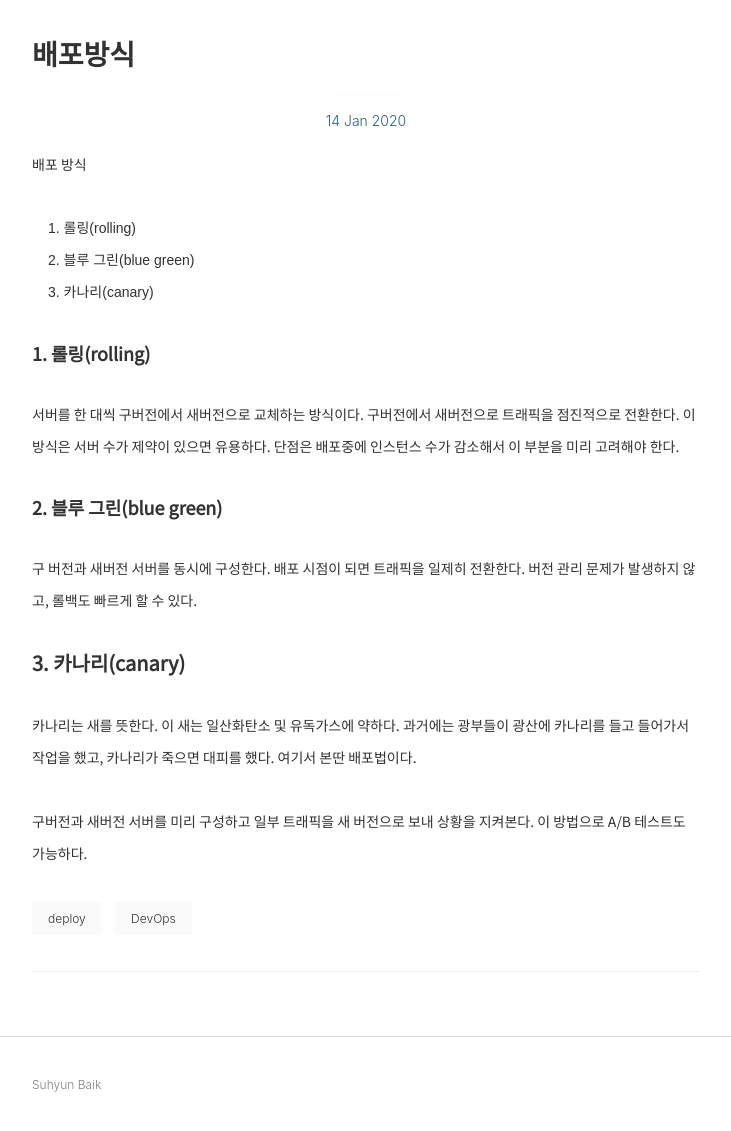
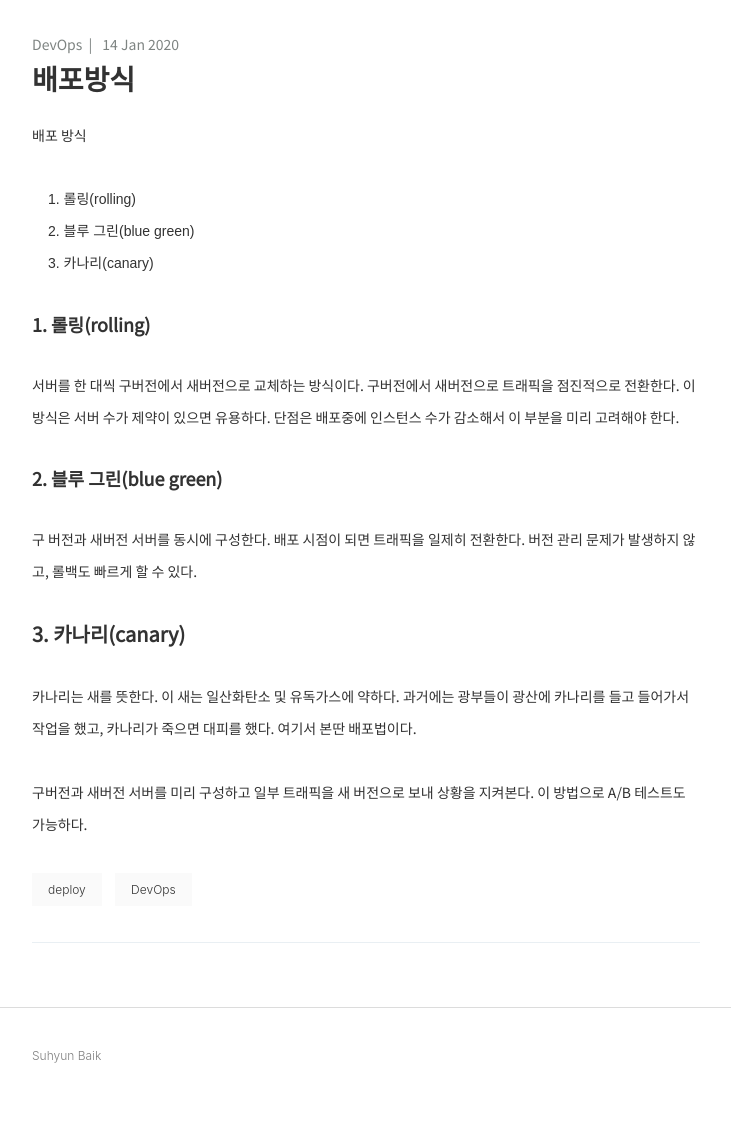
Before and after one commit to suhyunbaik/suhyunbaik.github.io, a Jekyll site: the page built from _posts/2020-01-14-deploy-method.md, in a window 1280 px wide, cut to the strip 169-1302 px from the top of the page. Shown: the whole strip, without its empty margins (274-1005 px from the left). Built offline with Jekyll 4.4.1, drawn with Linux system fonts in a browser that asks for light colours; after the commit the page ends 1273 px from its top, so only the background shows below that.

Commit message:
Fix error

```diff
--- a/_layouts/categories.html
+++ b/_layouts/categories.html
@@ -8,7 +8,7 @@ layout: default
         <div class='o-grid__col'>
             <article class='c-post'>
                 <div class='c-content'>
-                     {% for post in page.posts if page.categories == 'DevOps' %}
+                     {% for post in page.posts %}
                         {% include post-card.liquid %}
                     {% endfor %}
                 </div>
--- a/_layouts/devops_default.html
+++ /dev/null
@@ -1,129 +0,0 @@
-<!DOCTYPE html>
-<html lang='en'>
-<link href="https://fonts.googleapis.com/css?family=Noto+Sans+KR&display=swap" rel="stylesheet">
-<head>
-  <meta charset='utf-8'>
-  <meta http-equiv='X-UA-Compatible' content='IE=edge'>
-
-  <meta name="description" content="A pythonist in startup">
-  <meta name="keywords" content="Python, Developer, startup">
-  <meta name="author" content="Suhyun Baik">
-  <meta name='viewport' content='width=device-width, initial-scale=1'>
-
-  <!-- facebook start -->
-  <meta property="og:type"          content="website" />
-  <meta property="og:title"         content="{{ page.title }}" />
-  <meta property="og:description"   content="{{ page.title }}" />
-
-  <!-- Twitter start -->
-  <meta name="twitter:card" content="summary_large_image">
-  <meta name="twitter:title" content="{{ page.title }}">
-  <meta name="twitter:description" content="{{ page.title }}">
-
-  <!-- Google / Search Engine Tags / 구글 검색 엔진 -->
-  <meta itemprop="name" content="{{ page.title }}">
-  <meta itemprop="description" content="{{ page.title }}">
-
-  <title>{% if page.title %}{{ page.title }}{% else %}{{ site.title }}{% endif %}</title>
-  <meta name='description' content="{% if page.excerpt %}{{ page.excerpt | strip_html | strip_newlines | truncate: 160 }}{% else %}{{ site.description }}{% endif %}">
-  <link rel='canonical' href="{{ page.url | replace:'index.html','' | prepend: site.baseurl | prepend: site.url }}">
-  <link rel='alternate' type='application/rss+xml' title='{{ site.title }}' href="{{ '/feed.xml' | prepend: site.baseurl | prepend: site.url }}">
-  <!-- css   -->
-  <link rel="stylesheet" href="https://stackpath.bootstrapcdn.com/bootstrap/4.4.1/css/bootstrap.min.css" integrity="sha384-Vkoo8x4CGsO3+Hhxv8T/Q5PaXtkKtu6ug5TOeNV6gBiFeWPGFN9MuhOf23Q9Ifjh" crossorigin="anonymous">
-  <style>
-    {% capture inlineCSS %}
-      {% include app.scss %}
-    {% endcapture %}
-
-    {{ inlineCSS | scssify }}
-    .c-post__image {display: none}
-  </style>
-</head>
-<!-- Global site tag (gtag.js) - Google Analytics start -->
-<script async src="https://www.googletagmanager.com/gtag/js?id=UA-153773360-1"></script>
-<script>
-    window.dataLayer = window.dataLayer || [];
-
-    function gtag() {
-        dataLayer.push(arguments);
-    }
-
-    gtag('js', new Date());
-
-    gtag('config', 'UA-153773360-1');
-</script>
-<!-- Global site tag (gtag.js) - Google Analytics end -->
-
-<body>
-
-{% include analytics.html %}
-
-<div class='js-off-canvas-container c-off-canvas-container'>
-    {% include header.html %}
-
-<!--    {{ content }}-->
-
-{% include base_path %}
-
-{% if page.image %}
-  <meta property="og:image" content="{{ base_path }}/{{ page.image }}" />
-  <meta itemprop="og:image" content="{{ base_path }}/{{ page.image }}">
-  <meta name="twitter:image" content="{{ base_path }}/{{ page.image }}" />
-
-{% endif %}
-
-<div class='o-wrapper'>
-
-  <div class='o-grid'>
-    <div class='o-grid__col'>
-      <article class='c-post' itemscope itemtype='http://schema.org/BlogPosting'>
-
-        <h1 class='c-post__title'>{{ page.title }}</h1>
-
-        <time class='c-post__date' datetime='{{ page.date | date_to_xmlschema }}' itemprop='datePublished'>{{ page.date | date: '%d %b %Y' }}</time>
-
-        <div class='c-content' itemprop='articleBody'>
-          {% include page-image.html %}
-
-          {{ content }}
-        </div>
-
-        <div class='c-tags'>
-          {% for tag in page.tags %}
-            <a href='{{ site.baseurl }}/tag/{{ tag }}'>{{ tag }}</a>
-          {% endfor %}
-        </div>
-        <hr/>
-         <!-- Your share button code start-->
-          <div class="fb-share-button"
-            data-href="{{ site.url }}"
-            data-layout="button_count">
-          </div>
-        <!-- Your share button code end-->
-
-      </article>
-
-    </div>
-  </div>
-</div>
-
-    {% include footer.html %}
-</div>
-
-<script src="{{ '/js/jquery-3.1.1.min.js' | prepend: site.baseurl }}"></script>
-<script src="{{ '/js/evil-icons.min.js' | prepend: site.baseurl }}"></script>
-<script src="{{ '/js/jquery.fitvids.js' | prepend: site.baseurl }}"></script>
-<script src="{{ '/js/app.js' | prepend: site.baseurl }}"></script>
-<!-- Load Facebook SDK for JavaScript -->
-<div id="fb-root"></div>
-<script>(function (d, s, id) {
-    var js, fjs = d.getElementsByTagName(s)[0];
-    if (d.getElementById(id)) return;
-    js = d.createElement(s);
-    js.id = id;
-    js.src = "https://connect.facebook.net/en_US/sdk.js#xfbml=1&version=v3.0";
-    fjs.parentNode.insertBefore(js, fjs);
-}(document, 'script', 'facebook-jssdk'));</script>
-</body>
-
-</html>
--- a/_layouts/page.html
+++ b/_layouts/page.html
@@ -1,18 +1,130 @@
----
-layout: default
----
+<!DOCTYPE html>
+<html lang='en'>
+<link href="https://fonts.googleapis.com/css?family=Noto+Sans+KR&display=swap" rel="stylesheet">
+<head>
+  <meta charset='utf-8'>
+  <meta http-equiv='X-UA-Compatible' content='IE=edge'>
+
+  <meta name="description" content="A pythonist in startup">
+  <meta name="keywords" content="Python, Developer, startup">
+  <meta name="author" content="Suhyun Baik">
+  <meta name='viewport' content='width=device-width, initial-scale=1'>
+
+  <!-- facebook start -->
+  <meta property="og:type"          content="website" />
+  <meta property="og:title"         content="{{ page.title }}" />
+  <meta property="og:description"   content="{{ page.title }}" />
+
+  <!-- Twitter start -->
+  <meta name="twitter:card" content="summary_large_image">
+  <meta name="twitter:title" content="{{ page.title }}">
+  <meta name="twitter:description" content="{{ page.title }}">
+
+  <!-- Google / Search Engine Tags / 구글 검색 엔진 -->
+  <meta itemprop="name" content="{{ page.title }}">
+  <meta itemprop="description" content="{{ page.title }}">
+
+  <title>{% if page.title %}{{ page.title }}{% else %}{{ site.title }}{% endif %}</title>
+  <meta name='description' content="{% if page.excerpt %}{{ page.excerpt | strip_html | strip_newlines | truncate: 160 }}{% else %}{{ site.description }}{% endif %}">
+  <link rel='canonical' href="{{ page.url | replace:'index.html','' | prepend: site.baseurl | prepend: site.url }}">
+  <link rel='alternate' type='application/rss+xml' title='{{ site.title }}' href="{{ '/feed.xml' | prepend: site.baseurl | prepend: site.url }}">
+  <!-- css   -->
+  <link rel="stylesheet" href="https://stackpath.bootstrapcdn.com/bootstrap/4.4.1/css/bootstrap.min.css" integrity="sha384-Vkoo8x4CGsO3+Hhxv8T/Q5PaXtkKtu6ug5TOeNV6gBiFeWPGFN9MuhOf23Q9Ifjh" crossorigin="anonymous">
+  <style>
+    {% capture inlineCSS %}
+      {% include app.scss %}
+    {% endcapture %}
+
+    {{ inlineCSS | scssify }}
+    .c-post__image {display: none}
+  </style>
+</head>
+<!-- Global site tag (gtag.js) - Google Analytics start -->
+<script async src="https://www.googletagmanager.com/gtag/js?id=UA-153773360-1"></script>
+<script>
+    window.dataLayer = window.dataLayer || [];
+
+    function gtag() {
+        dataLayer.push(arguments);
+    }
+
+    gtag('js', new Date());
+
+    gtag('config', 'UA-153773360-1');
+</script>
+<!-- Global site tag (gtag.js) - Google Analytics end -->
+
+<body>
+
+{% include analytics.html %}
+
+<div class='js-off-canvas-container c-off-canvas-container'>
+    {% include header.html %}
+
+<!--    {{ content }}-->
+
+{% include base_path %}
+
+{% if page.image %}
+  <meta property="og:image" content="{{ base_path }}/{{ page.image }}" />
+  <meta itemprop="og:image" content="{{ base_path }}/{{ page.image }}">
+  <meta name="twitter:image" content="{{ base_path }}/{{ page.image }}" />
+
+{% endif %}
 
 <div class='o-wrapper'>
 
   <div class='o-grid'>
     <div class='o-grid__col'>
-      <article class='c-post'>
-        <div class='c-content'>
+      <article class='c-post' itemscope itemtype='http://schema.org/BlogPosting'>
+        <div style="display: flex; height: 25px">
+          <p style="margin-bottom:10px; font-size:14px; color:#7E8482;">{{page.categories}}&nbsp;&nbsp;| </p>
+          <time datetime='{{ page.date | date_to_xmlschema }}' itemprop='datePublished' style="text-align: left; padding-top: 0px; color:#7E8482; font-size: 14px;font-family: 'Noto Sans KR', sans-serif; padding-left: 10px">{{ page.date | date: '%d %b %Y' }}</time>
+<!--          <time class='c-post__date' datetime='{{ page.date | date_to_xmlschema }}' itemprop='datePublished' style="text-align: left; padding-top: 0px; color:#7E8482">{{ page.date | date: '%d %b %Y' }}</time>-->
+        </div>
+        <h1 class='c-post__title'>{{ page.title }}</h1>
+
+        <div class='c-content' itemprop='articleBody'>
           {% include page-image.html %}
           {{ content }}
         </div>
+
+        <div class='c-tags'>
+          {% for tag in page.tags %}
+            <a href='{{ site.baseurl }}/tag/{{ tag }}'>{{ tag }}</a>
+          {% endfor %}
+        </div>
+        <hr/>
+         <!-- Your share button code start-->
+<!--          <div class="fb-share-button"-->
+<!--            data-href="{{ site.baseurl }}/{{ page.url}}"-->
+<!--            data-layout="button_count">-->
+<!--          </div>-->
+        <!-- Your share button code end-->
+
       </article>
+
     </div>
   </div>
+</div>
 
+    {% include footer.html %}
 </div>
+
+<script src="{{ '/js/jquery-3.1.1.min.js' | prepend: site.baseurl }}"></script>
+<script src="{{ '/js/evil-icons.min.js' | prepend: site.baseurl }}"></script>
+<script src="{{ '/js/jquery.fitvids.js' | prepend: site.baseurl }}"></script>
+<script src="{{ '/js/app.js' | prepend: site.baseurl }}"></script>
+<!-- Load Facebook SDK for JavaScript -->
+<div id="fb-root"></div>
+<script>(function (d, s, id) {
+    var js, fjs = d.getElementsByTagName(s)[0];
+    if (d.getElementById(id)) return;
+    js = d.createElement(s);
+    js.id = id;
+    js.src = "https://connect.facebook.net/en_US/sdk.js#xfbml=1&version=v3.0";
+    fjs.parentNode.insertBefore(js, fjs);
+}(document, 'script', 'facebook-jssdk'));</script>
+</body>
+
+</html>
--- a/_sass/components/_content.scss
+++ b/_sass/components/_content.scss
@@ -6,7 +6,7 @@
     font-size: $font-size-small;
     font-family: $noto-font;
   a:not(.c-btn) {
-    text-decoration: underline;
+    //text-decoration: underline;
     text-decoration-skip: ink;
 
     @include attention() {
```
Also changed, not shown: _posts/2019-12-21-automated-deploy-using-docker-and-jenkins-2.md (+1 -1 lines), _posts/2020-01-14-deploy-method.md (+1 -1 lines), _posts/2020-01-14-pyenv.md (+1 -1 lines).
